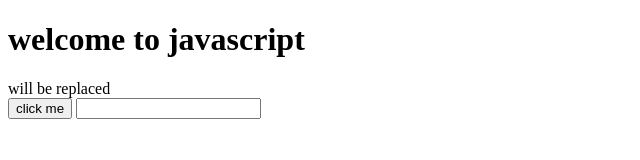
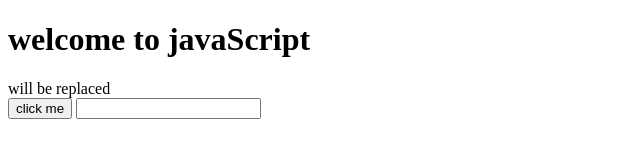
Before and after one commit to philipositadimma/firstrepo, a plain HTML site: page introducton/index.html in a window 1280 px wide. Shown: the full height of the page, 0-640 px from the left. Drawn offline with Linux system fonts and the light colour scheme.

Commit message:
first comment

```diff
--- a/introducton/index.html
+++ b/introducton/index.html
@@ -6,7 +6,8 @@
     <title>Document</title>
 </head>
 <body>
-    <h1>welcome to javascript</h1>
+
+    <h1>welcome to javaScript</h1>
     <div id="first">
         will be replaced
     </div>
```
